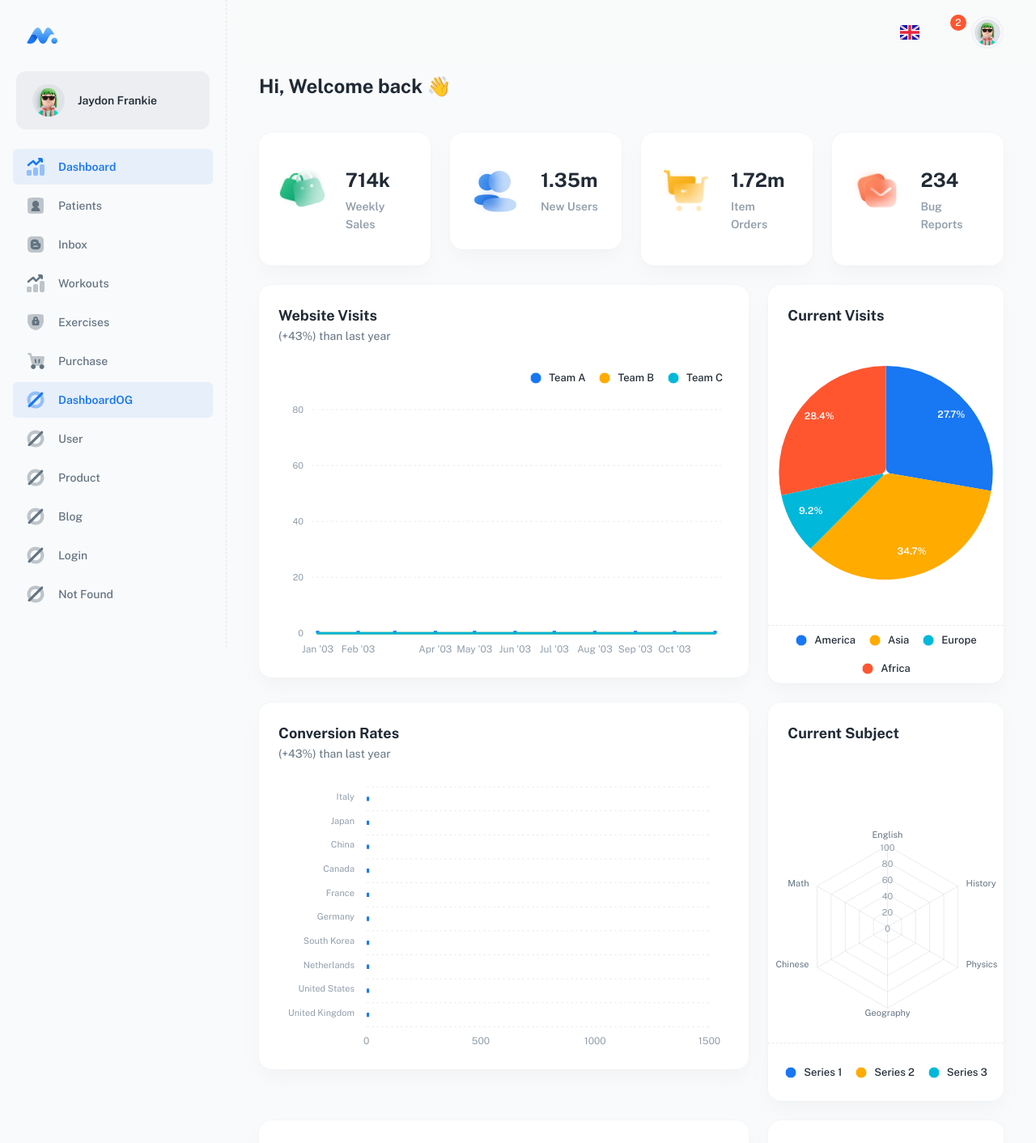
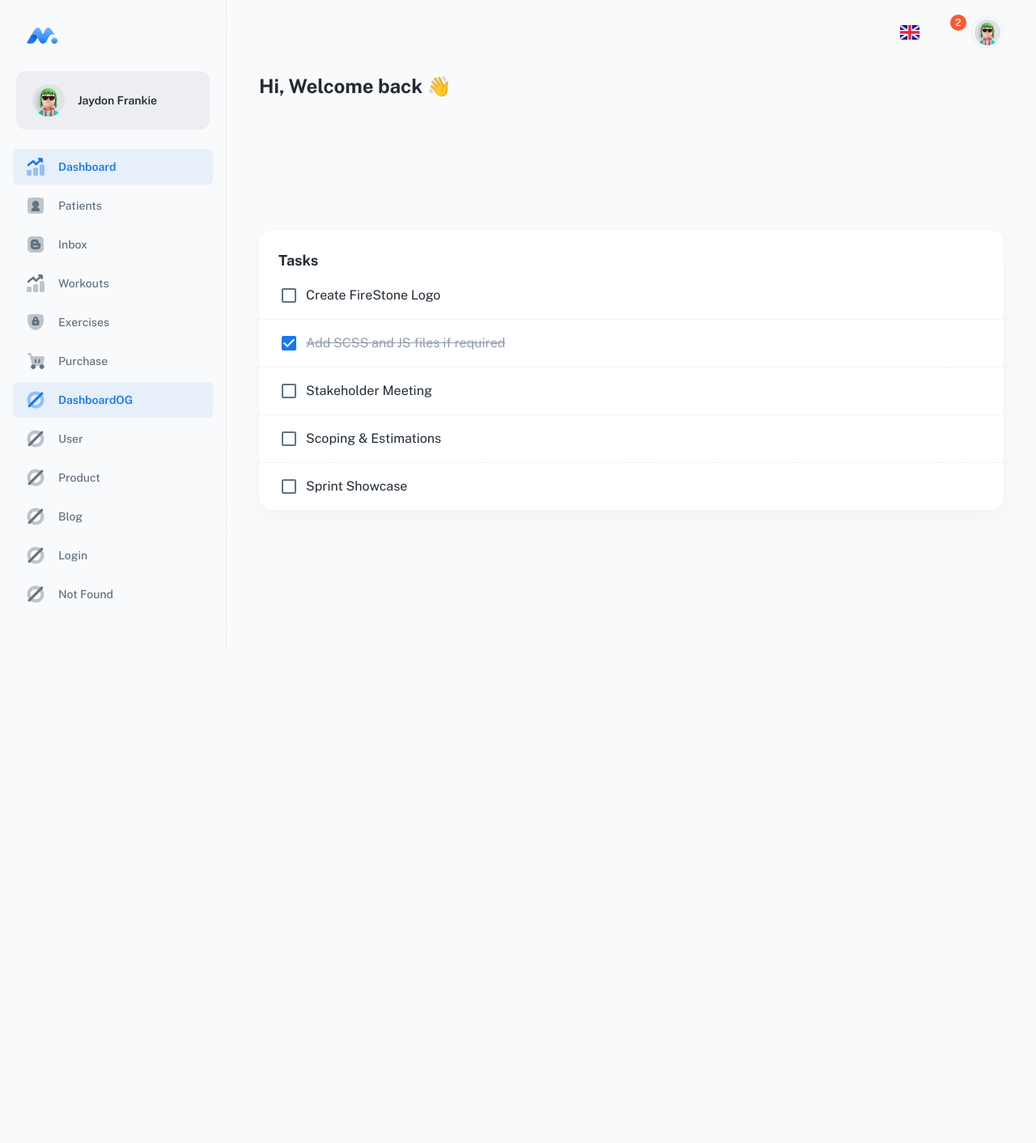
Before and after one commit to danielduggin2/UTC-Capstone, a React (Vite) app: page / in a window 1280 px wide. Shown: the top 1412 px of the page at 81% size. After the commit the page ends 800 px from the top, so only its background shows below. Built offline with nearby package versions, Linux system fonts and the light colour scheme; some icons are missing.

Commit message:
Simplified dashboard

```diff
--- a/src/sections/overview/view/app-view.jsx
+++ b/src/sections/overview/view/app-view.jsx
@@ -1,20 +1,20 @@
-import { faker } from '@faker-js/faker';
+// import { faker } from '@faker-js/faker';
 
 import Container from '@mui/material/Container';
 import Grid from '@mui/material/Unstable_Grid2';
 import Typography from '@mui/material/Typography';
 
-import Iconify from 'src/components/iconify';
+// import Iconify from 'src/components/iconify';
 
 import AppTasks from '../app-tasks';
-import AppNewsUpdate from '../app-news-update';
-import AppOrderTimeline from '../app-order-timeline';
-import AppCurrentVisits from '../app-current-visits';
-import AppWebsiteVisits from '../app-website-visits';
-import AppWidgetSummary from '../app-widget-summary';
-import AppTrafficBySite from '../app-traffic-by-site';
-import AppCurrentSubject from '../app-current-subject';
-import AppConversionRates from '../app-conversion-rates';
+// import AppNewsUpdate from '../app-news-update';
+// import AppOrderTimeline from '../app-order-timeline';
+// import AppCurrentVisits from '../app-current-visits';
+// import AppWebsiteVisits from '../app-website-visits';
+// import AppWidgetSummary from '../app-widget-summary';
+// import AppTrafficBySite from '../app-traffic-by-site';
+// import AppCurrentSubject from '../app-current-subject';
+// import AppConversionRates from '../app-conversion-rates';
 
 // ----------------------------------------------------------------------
 
@@ -27,43 +27,43 @@ export default function AppView() {
 
       <Grid container spacing={3}>
         <Grid xs={12} sm={6} md={3}>
-          <AppWidgetSummary
+          {/* <AppWidgetSummary
             title="Weekly Sales"
             total={714000}
             color="success"
             icon={<img alt="icon" src="/assets/icons/glass/ic_glass_bag.png" />}
-          />
+          /> */}
         </Grid>
 
         <Grid xs={12} sm={6} md={3}>
-          <AppWidgetSummary
+          {/* <AppWidgetSummary
             title="New Users"
             total={1352831}
             color="info"
             icon={<img alt="icon" src="/assets/icons/glass/ic_glass_users.png" />}
-          />
+          /> */}
         </Grid>
 
         <Grid xs={12} sm={6} md={3}>
-          <AppWidgetSummary
+          {/* <AppWidgetSummary
             title="Item Orders"
             total={1723315}
             color="warning"
             icon={<img alt="icon" src="/assets/icons/glass/ic_glass_buy.png" />}
-          />
+          /> */}
         </Grid>
 
         <Grid xs={12} sm={6} md={3}>
-          <AppWidgetSummary
+          {/* <AppWidgetSummary
             title="Bug Reports"
             total={234}
             color="error"
             icon={<img alt="icon" src="/assets/icons/glass/ic_glass_message.png" />}
-          />
+          /> */}
         </Grid>
 
         <Grid xs={12} md={6} lg={8}>
-          <AppWebsiteVisits
+          {/* <AppWebsiteVisits
             title="Website Visits"
             subheader="(+43%) than last year"
             chart={{
@@ -101,11 +101,11 @@ export default function AppView() {
                 },
               ],
             }}
-          />
+          /> */}
         </Grid>
 
         <Grid xs={12} md={6} lg={4}>
-          <AppCurrentVisits
+          {/* <AppCurrentVisits
             title="Current Visits"
             chart={{
               series: [
@@ -115,11 +115,11 @@ export default function AppView() {
                 { label: 'Africa', value: 4443 },
               ],
             }}
-          />
+          /> */}
         </Grid>
 
         <Grid xs={12} md={6} lg={8}>
-          <AppConversionRates
+          {/* <AppConversionRates
             title="Conversion Rates"
             subheader="(+43%) than last year"
             chart={{
@@ -136,11 +136,11 @@ export default function AppView() {
                 { label: 'United Kingdom', value: 1380 },
               ],
             }}
-          />
+          /> */}
         </Grid>
 
         <Grid xs={12} md={6} lg={4}>
-          <AppCurrentSubject
+          {/* <AppCurrentSubject
             title="Current Subject"
             chart={{
               categories: ['English', 'History', 'Physics', 'Geography', 'Chinese', 'Math'],
@@ -150,11 +150,11 @@ export default function AppView() {
                 { name: 'Series 3', data: [44, 76, 78, 13, 43, 10] },
               ],
             }}
-          />
+          /> */}
         </Grid>
 
         <Grid xs={12} md={6} lg={8}>
-          <AppNewsUpdate
+          {/* <AppNewsUpdate
             title="News Update"
             list={[...Array(5)].map((_, index) => ({
               id: faker.string.uuid(),
@@ -163,11 +163,11 @@ export default function AppView() {
               image: `/assets/images/covers/cover_${index + 1}.jpg`,
               postedAt: faker.date.recent(),
             }))}
-          />
+          /> */}
         </Grid>
 
         <Grid xs={12} md={6} lg={4}>
-          <AppOrderTimeline
+          {/* <AppOrderTimeline
             title="Order Timeline"
             list={[...Array(5)].map((_, index) => ({
               id: faker.string.uuid(),
@@ -181,11 +181,11 @@ export default function AppView() {
               type: `order${index + 1}`,
               time: faker.date.past(),
             }))}
-          />
+          /> */}
         </Grid>
 
         <Grid xs={12} md={6} lg={4}>
-          <AppTrafficBySite
+          {/* <AppTrafficBySite
             title="Traffic by Site"
             list={[
               {
@@ -209,10 +209,10 @@ export default function AppView() {
                 icon: <Iconify icon="eva:twitter-fill" color="#1C9CEA" width={32} />,
               },
             ]}
-          />
+          /> */}
         </Grid>
 
-        <Grid xs={12} md={6} lg={8}>
+        <Grid xs={12} md={6} lg={16}>
           <AppTasks
             title="Tasks"
             list={[
--- a/src/sections/products/product-card.jsx
+++ b/src/sections/products/product-card.jsx
@@ -5,6 +5,7 @@ import Link from '@mui/material/Link';
 import Card from '@mui/material/Card';
 import Stack from '@mui/material/Stack';
 import Typography from '@mui/material/Typography';
+
 // test comment
 import { fCurrency } from 'src/utils/format-number';
 
```
